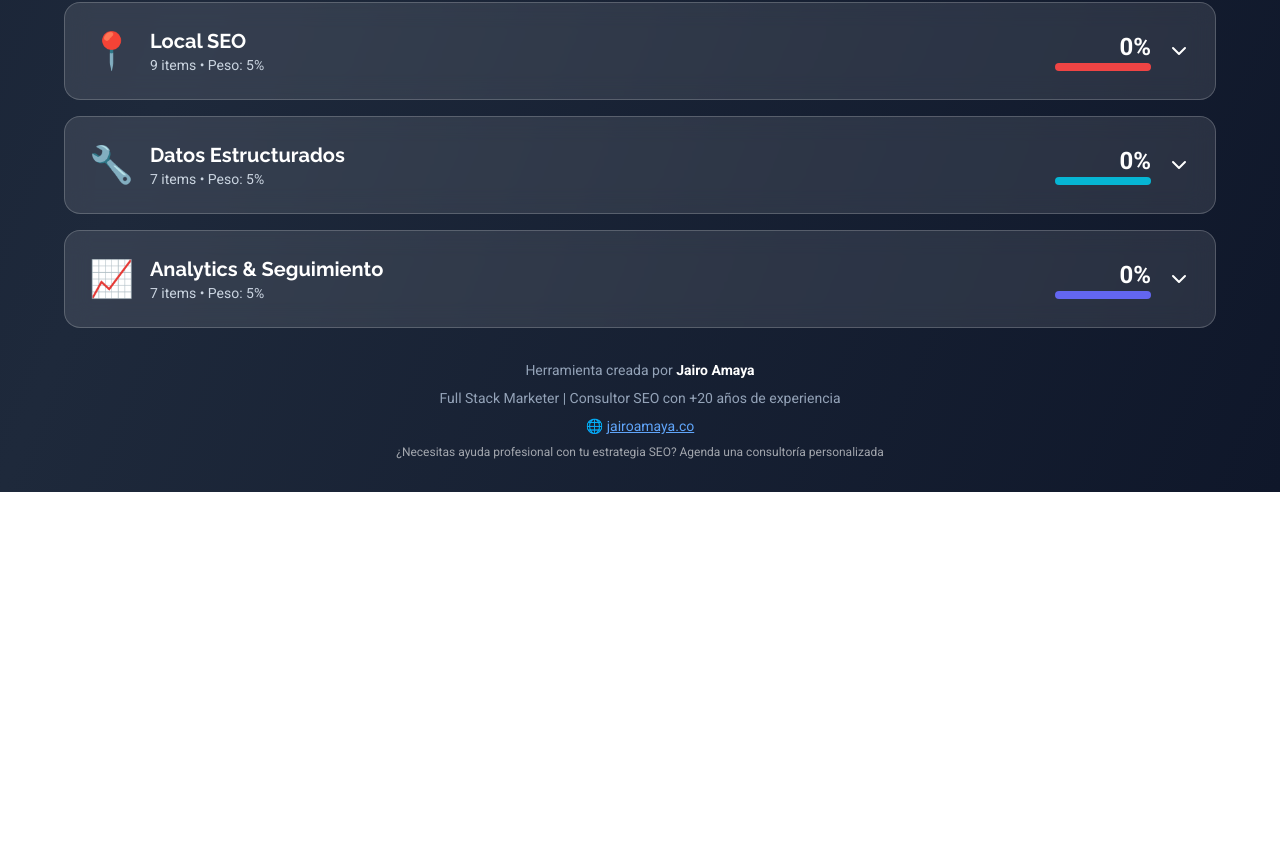
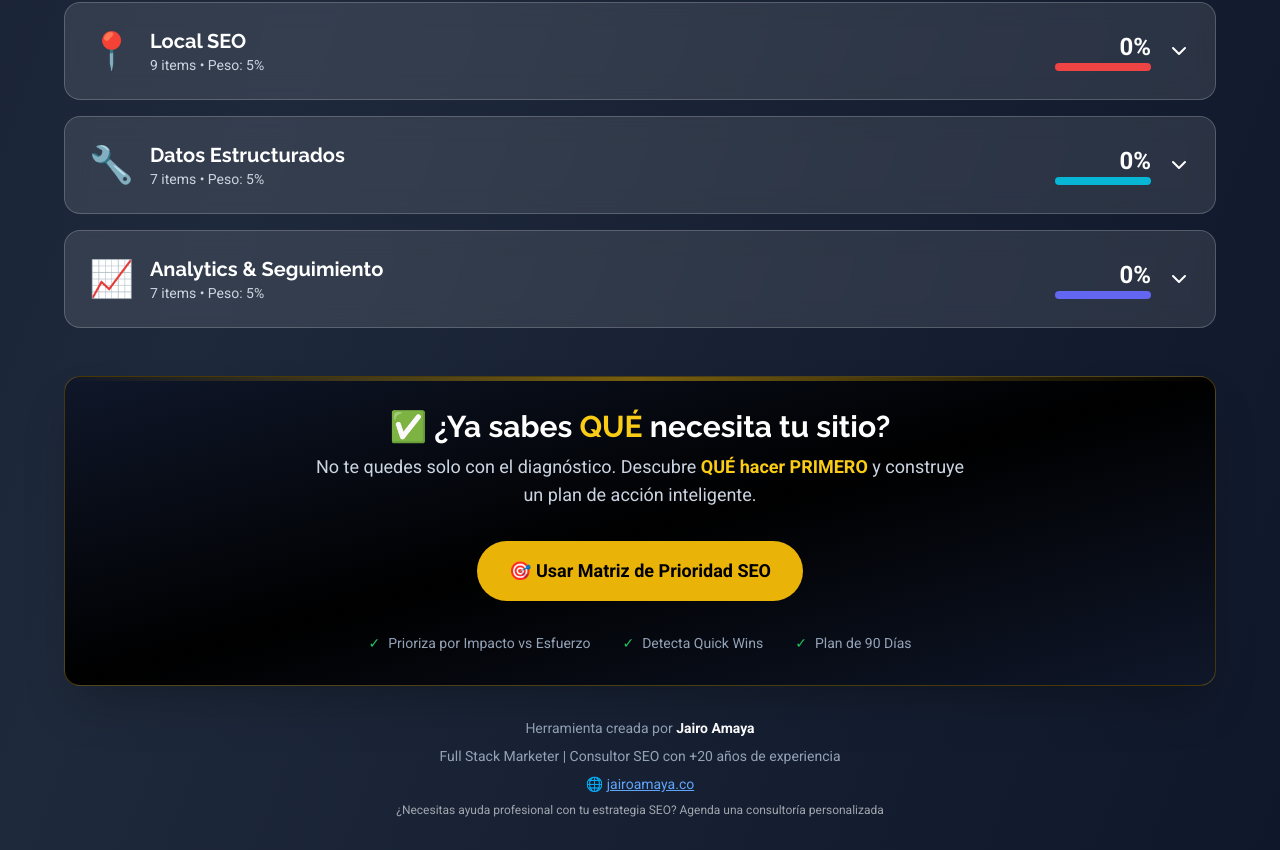
Before and after one commit to jairoamayalaverde/ASI-Auditor-SEO-Interactivo, a React (Vite) app: page / in a window 1280 px wide. Shown: the part 2650-3500 px from the top of the page. Before the commit the page ends 3142 px from the top, so only its background shows below. Built offline with nearby package versions, Linux system fonts and the light colour scheme.

Commit message:
Update App.jsx

```diff
--- a/src/App.jsx
+++ b/src/App.jsx
@@ -564,7 +564,7 @@ export default function InteractiveSEOAudit() {
             By Jairo Amaya | con 100+ puntos de verificación, scoring automático y reportes descargables
           </p>
 
-          {/* NUEVA SECCIÓN: TIPS DE USO (AQUÍ ESTÁ LA MAGIA) */}
+          {/* TIPS DE USO */}
           <div className="bg-blue-900/40 border border-blue-500/30 rounded-2xl p-6 mb-8 text-left backdrop-blur-sm">
             <div className="flex items-start gap-4">
               <div className="p-3 bg-blue-500/20 rounded-lg text-blue-300 hidden md:block">
@@ -572,7 +572,7 @@ export default function InteractiveSEOAudit() {
               </div>
               <div className="flex-1">
                 <h3 className="text-xl font-bold font-heading text-white mb-3 flex items-center gap-2">
-                   💡 Guía de Uso Rápido
+                    💡 Guía de Uso Rápido
                 </h3>
                 <div className="grid md:grid-cols-2 gap-4 text-slate-300 text-sm">
                    <div className="flex items-start gap-3">
@@ -653,7 +653,7 @@ export default function InteractiveSEOAudit() {
                 />
               </div>
 
-              {/* Botón de desglose MEJORADO */}
+              {/* Botón de desglose */}
               <button
                 onClick={() => setShowScoreBreakdown(!showScoreBreakdown)}
                 className="mt-6 w-full py-2 bg-white/10 hover:bg-white/20 rounded-lg text-white text-sm font-semibold transition-all flex items-center justify-center gap-2"
@@ -696,7 +696,7 @@ export default function InteractiveSEOAudit() {
             </div>
           </div>
 
-          {/* Score Breakdown (Ahora visible por defecto) */}
+          {/* Score Breakdown */}
           {showScoreBreakdown && (
             <div className="bg-white/10 backdrop-blur-md rounded-2xl p-6 border border-white/20 mb-6 animate-fadeIn">
               <h3 className="text-white text-xl font-bold font-heading mb-4">📊 Desglose de Puntuación por Fase</h3>
@@ -867,6 +867,45 @@ export default function InteractiveSEOAudit() {
           })}
         </div>
 
+        {/* === NUEVO: PUENTE ESTRATÉGICO A MATRIZ === */}
+        <div className="mt-12 mb-8 animate-fadeIn">
+          <div className="bg-gradient-to-br from-slate-900 via-black to-slate-900 border border-yellow-500/30 rounded-2xl p-8 text-center relative overflow-hidden shadow-2xl group">
+
+            {/* Efecto de glow ambiental */}
+            <div className="absolute top-0 left-1/2 -translate-x-1/2 w-full h-1 bg-gradient-to-r from-transparent via-yellow-500 to-transparent opacity-50"></div>
+
+            <h3 className="text-2xl md:text-3xl font-bold font-heading text-white mb-2">
+              ✅ ¿Ya sabes <span className="text-yellow-400">QUÉ</span> necesita tu sitio?
+            </h3>
+
+            <p className="text-slate-300 text-lg mb-8 max-w-2xl mx-auto">
+              No te quedes solo con el diagnóstico. Descubre <span className="text-yellow-400 font-semibold">QUÉ hacer PRIMERO</span> y construye un plan de acción inteligente.
+            </p>
+
+            <a
+              href="https://jairoamaya.co/matriz-de-prioridad-seo/"
+              target="_top"
+              rel="noopener noreferrer"
+              className="inline-flex items-center gap-3 px-8 py-4 bg-yellow-500 hover:bg-yellow-400 text-black font-bold text-lg rounded-full transition-all transform hover:scale-105 hover:shadow-[0_0_20px_rgba(234,179,8,0.4)]"
+            >
+              🎯 Usar Matriz de Prioridad SEO
+            </a>
+
+            <div className="mt-8 flex flex-wrap justify-center gap-4 md:gap-8 text-sm text-slate-400">
+              <span className="flex items-center gap-2">
+                <span className="text-green-500">✓</span> Prioriza por Impacto vs Esfuerzo
+              </span>
+              <span className="flex items-center gap-2">
+                <span className="text-green-500">✓</span> Detecta Quick Wins
+              </span>
+              <span className="flex items-center gap-2">
+                <span className="text-green-500">✓</span> Plan de 90 Días
+              </span>
+            </div>
+          </div>
+        </div>
+        {/* === FIN NUEVO BLOQUE === */}
+
         {/* Footer */}
         <div className="mt-8 text-center text-slate-400 text-sm space-y-2">
           <p className="mb-2">Herramienta creada por <span className="text-white font-semibold">Jairo Amaya</span></p>
```
